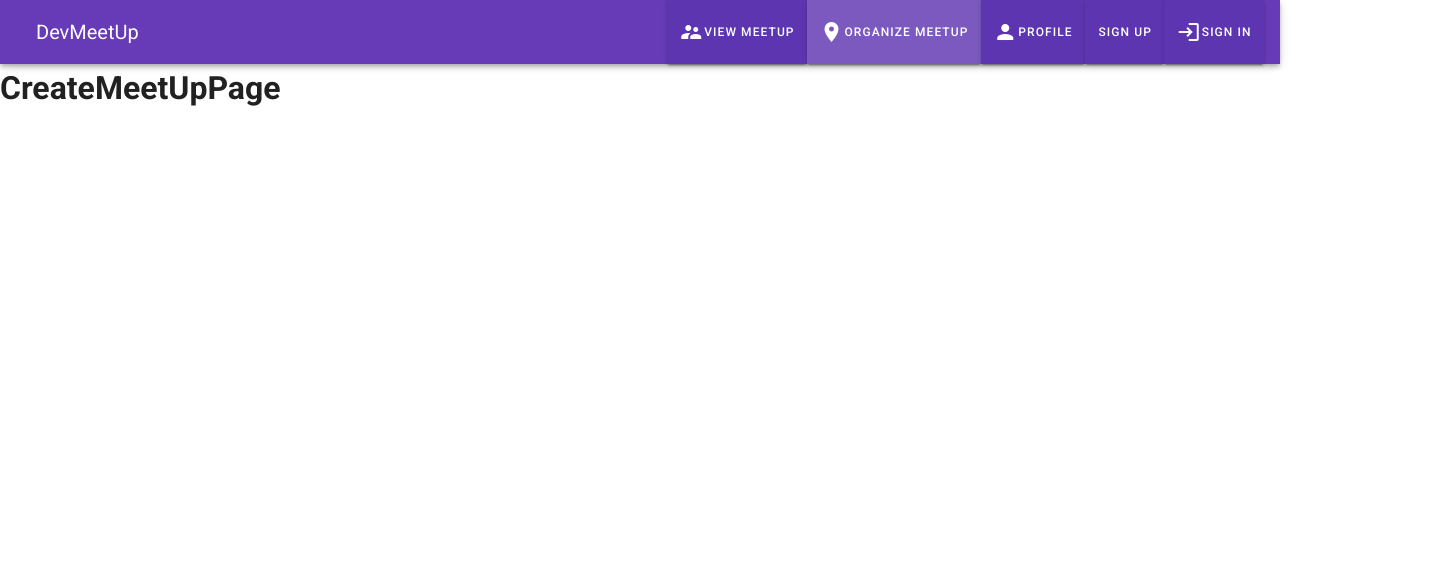
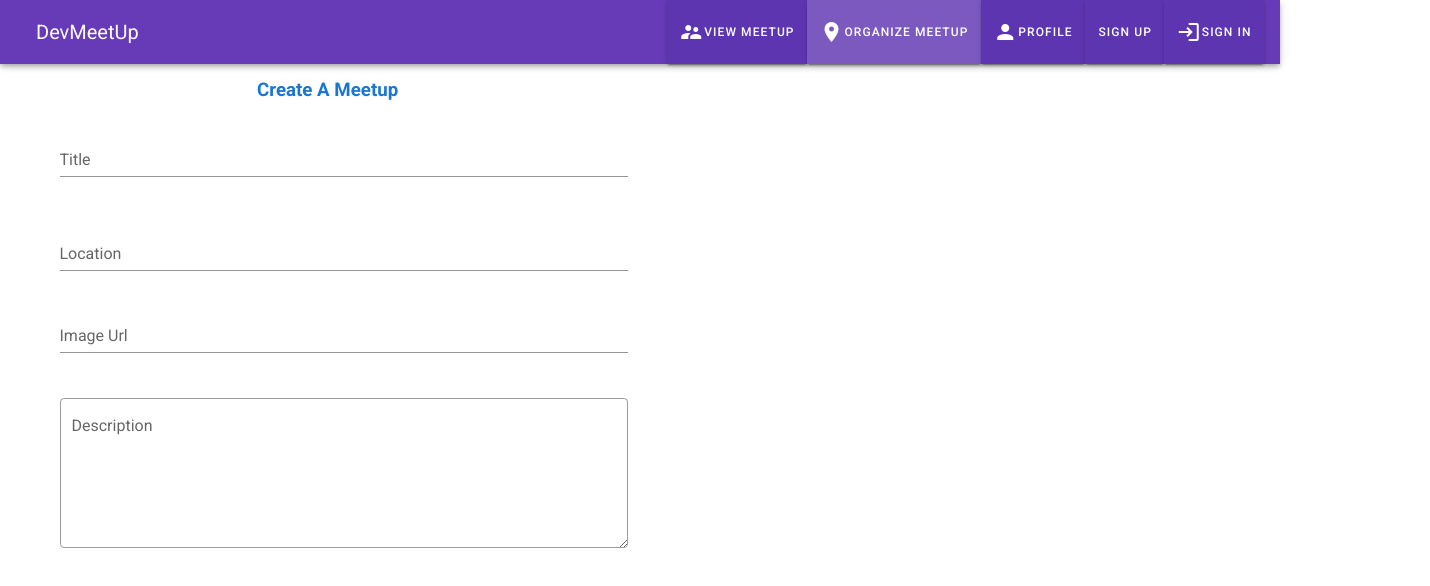
Before and after one commit to coderj001/vue-meetup, a Vue app: page /createmeetup in a window 1280 px wide. Shown: the top 586 px of the page, 1430 px wide, since content can reach past the window. Built offline with nearby package versions, Linux system fonts and the light colour scheme.

Commit message:
create meetup setting up

```diff
--- a/src/views/Meetup/CreateMeetUp.vue
+++ b/src/views/Meetup/CreateMeetUp.vue
@@ -1,12 +1,52 @@
 <template>
-    <div class="home">
-        <h1>CreateMeetUpPage</h1>
-    </div>
+    <v-container>
+        <v-row>
+            <v-col cols="12" offset-sm="2">
+                <h3 class="primary--text">Create A Meetup</h3>
+            </v-col>
+        </v-row>
+        <v-row>
+            <v-col cols="12">
+                <form action="">
+                    <v-row>
+                        <v-col cols="12" sm="6">
+                            <v-text-field name="title" label="Title" id="title" required></v-text-field>
+                        </v-col>
+                    </v-row>
+                    <v-row>
+                        <v-col cols="12" sm="6">
+                            <v-text-field name="location" label="Location" id="location" required></v-text-field>
+                        </v-col>
+                    </v-row>
+                </form>
+                <v-row>
+                    <v-col cols="12" sm="6">
+                        <v-text-field name="imageUrl" label="Image Url" id="imageUrl" required></v-text-field>
+                    </v-col>
+                </v-row>
+                <v-row v-show="imageUrl">
+                    <v-col cols="12" sm="6">
+                        <img :src="imageUrl" alt="Image Preview" />
+                    </v-col>
+                </v-row>
+                <v-row>
+                    <v-col cols="12" sm="6">
+                        <v-textarea outlined name="desciption" label="Description" value=""></v-textarea>
+                    </v-col>
+                </v-row>
+            </v-col>
+        </v-row>
+    </v-container>
 </template>
 
 <script>
 export default {
     name: "CreateMeetup",
     components: {},
+    data() {
+        return {
+            imageUrl: null,
+        };
+    },
 };
 </script>
```
